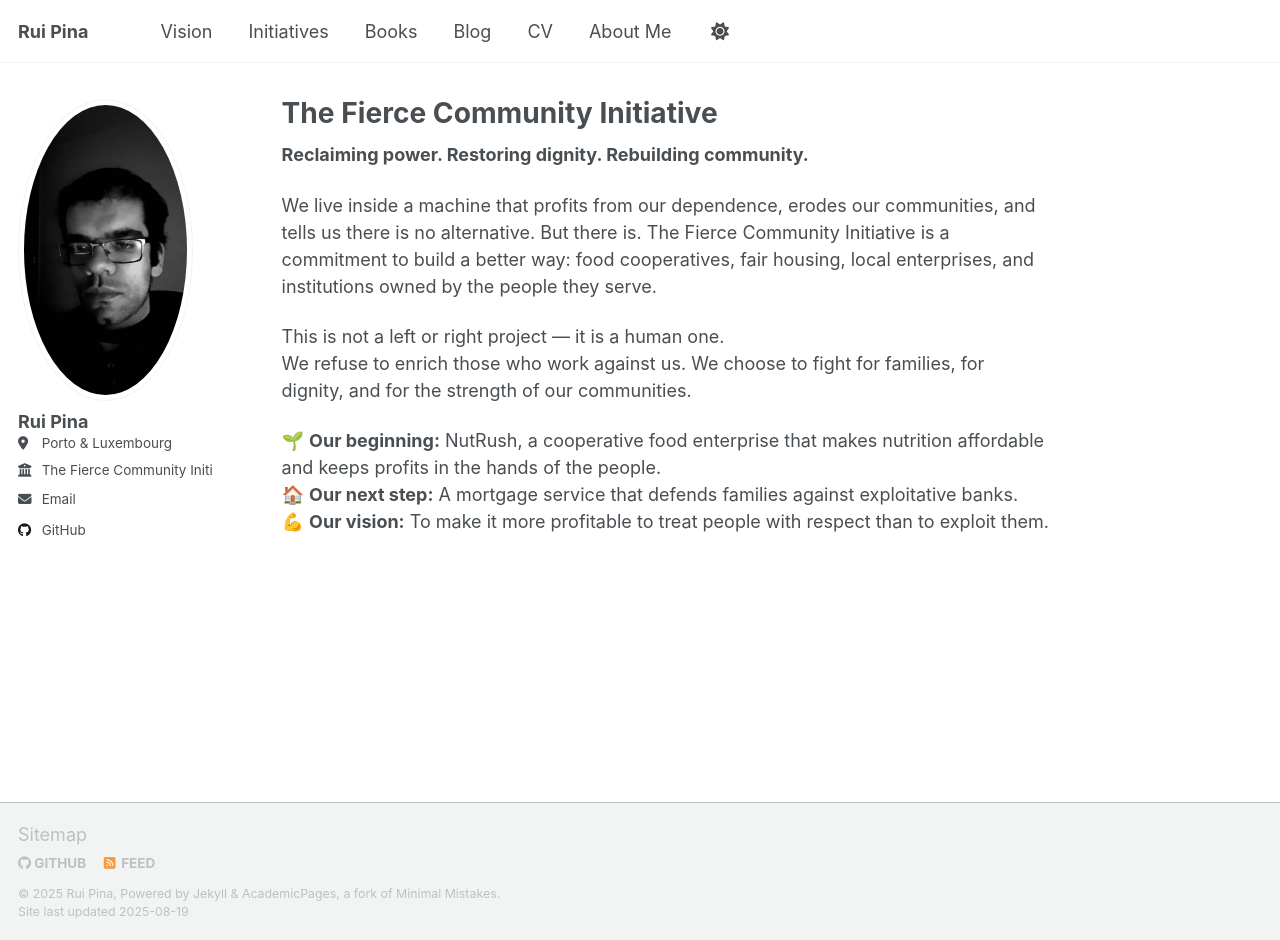
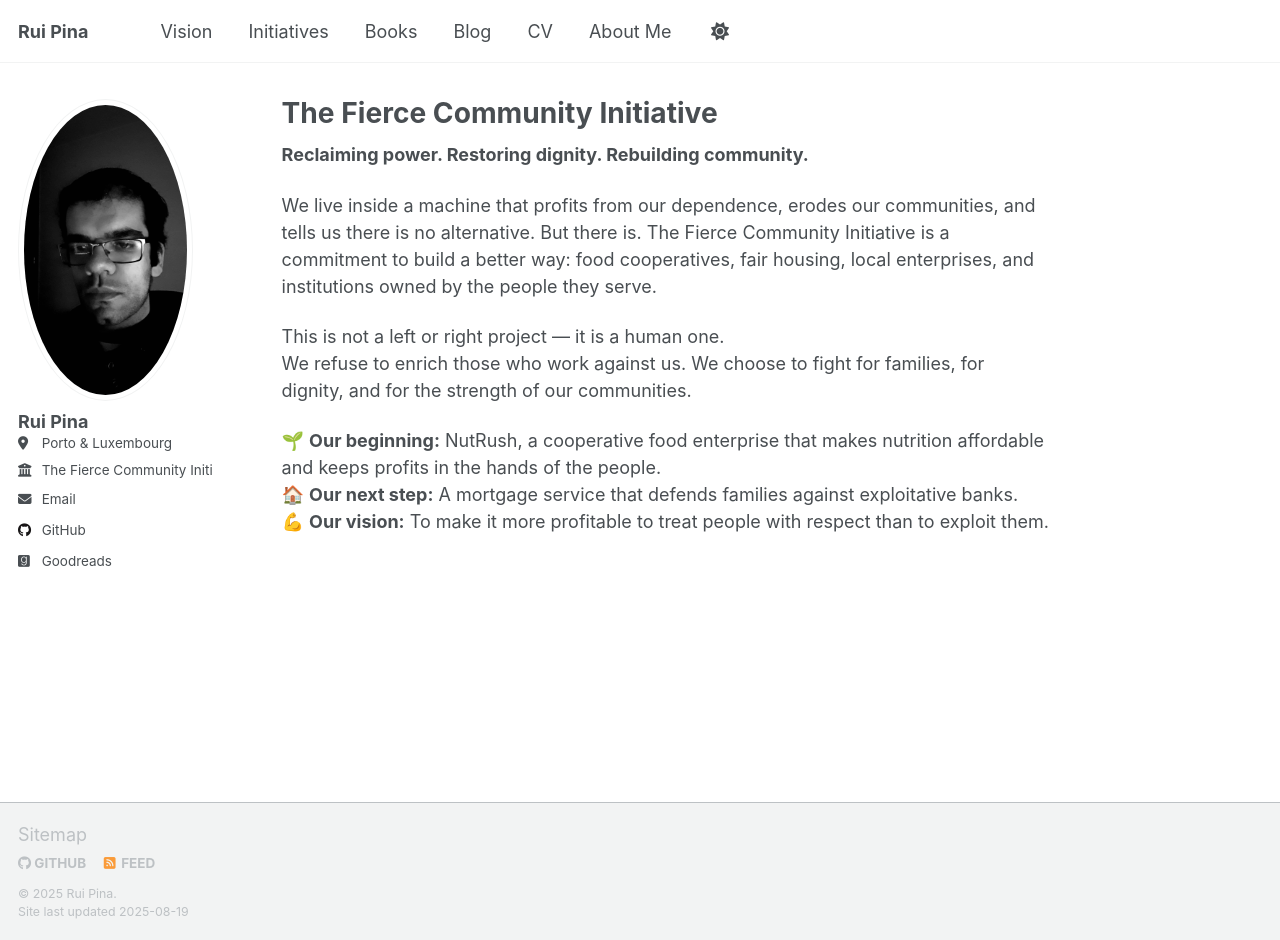
Before and after one commit to Rui-Pina/rui-pina.github.io, a Jekyll site: the page built from _pages/home.md, in a window 1280 px wide and 940 px high. Built offline with Jekyll 4.4.1, drawn with Linux system fonts in a browser that asks for light colours; a script that is not in the unit is left out.

Commit message:
change a few config

```diff
--- a/_config.yml
+++ b/_config.yml
@@ -57,7 +57,7 @@
   facebook         : # Username
   flickr           : # Username
   foursquare       : # Username
-  goodreads        : # rui-pina
+  goodreads        : "rui-pina"
   google_plus      : # Username
   keybase          : # Username
   instagram        : # Username
--- a/_includes/footer.html
+++ b/_includes/footer.html
@@ -20,6 +20,6 @@
 {% endif %}
 
 <div class="page__footer-copyright">
-  &copy; {{ site.time | date: '%Y' }} {{ site.name | default: site.title }}, {{ site.data.ui-text[site.locale].powered_by | default: "Powered by" }} <a href="http://jekyllrb.com" rel="nofollow">Jekyll</a> &amp; <a href="https://github.com/academicpages/academicpages.github.io">AcademicPages</a>, a fork of <a href="https://mademistakes.com/work/minimal-mistakes-jekyll-theme/" rel="nofollow">Minimal Mistakes</a>.<br />
+  &copy; {{ site.time | date: '%Y' }} {{ site.name | default: site.title }}.<br />
   Site last updated {{ "now" | date: '%Y-%m-%d' }}
 </div>
```
